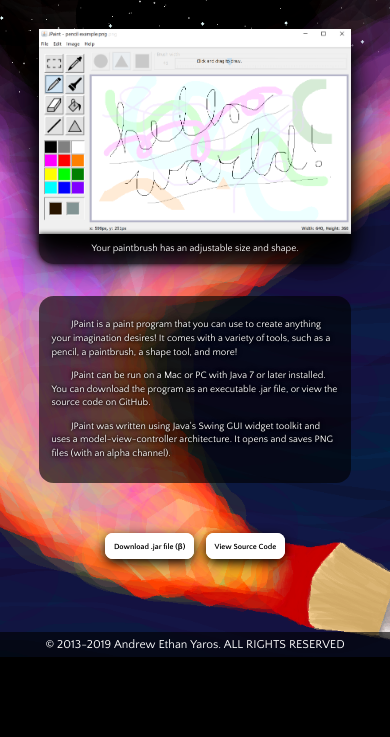
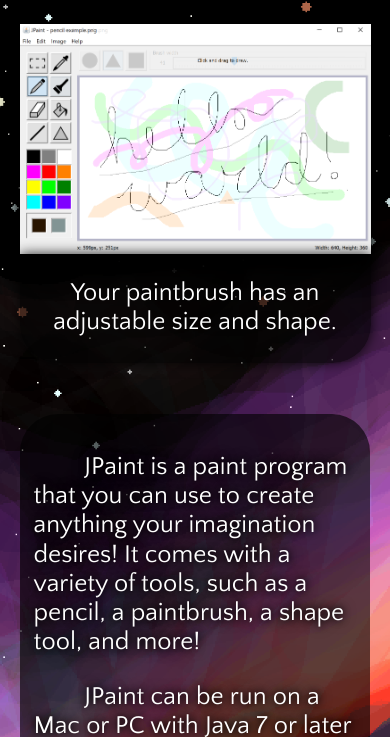
Before and after one commit to aeyaros/JPaint, a plain HTML site: page docs/index.html in a window 390 px wide. Shown: the part 135-872 px from the top of the page. Before the commit the page ends 844 px from the top, so only its background shows below. Drawn offline with Linux system fonts and the light colour scheme.

Commit message:
Website formatting adjustments, mobile formatting

```diff
--- a/docs/index.html
+++ b/docs/index.html
@@ -66,7 +66,7 @@
         }
 
         .contentContainer {
-            max-width: 80%; /* width of screenshot slideshow area */
+            max-width: 65%; /* width of screenshot slideshow area */
             margin: auto;
         }
 
@@ -77,7 +77,7 @@
 
         #description {
             font-weight: normal;
-            font-size: 5vw;
+            font-size: 4.5vw;
             text-align: center;
             text-shadow: 0 .1em .2em black, 0 0 .15em black;
             padding-top: .5em;
@@ -95,9 +95,13 @@
             box-shadow: 0 1.5em 2em black, 0 .75em 1em black;
         }
 
+        #text, #imageDescription {
+            font-size: 1.5vw;
+            line-height: 2.5vw;
+        }
+
         #imageDescription {
             max-width: 100%;
-            font-size: 2.5vw;
             padding: 1em;
             text-align: center;
             background-color: rgba(0, 0, 0, .625);
@@ -110,8 +114,6 @@
         #text {
             width: 92%;
             padding: 4%;
-            font-size: 2.5vw;
-            line-height: 3.5vw;
             text-shadow: 0 0 .3em black, 0 0 .5em black;
             text-indent: 2em;
             background: rgba(0, 0, 0, .625);
@@ -127,16 +129,17 @@
         }
 
         .linkButton {
+            margin: 1em;
+            display: inline-block;
             color: black;
             background-color: white;
-            font-size: 2vw;
+            font-size: 1em;
             font-weight: bold;
             border: .1em solid white;
             padding: 1em;
             border-radius: 1em;
-            margin: .5em;
             text-decoration: none;
-            box-shadow: 0 .5em 1.5em black;
+            box-shadow: 0 .5em 1.25em black;
         }
 
         .linkButton:hover {
@@ -152,11 +155,51 @@
         #footer {
             text-align: center;
             background: rgba(0, 0, 0, .625);
-            padding: 6px;
+            padding: 12px;
             margin-bottom: 0;
             font-size: 12px;
         }
 
+        @media only screen and (max-width: 900px) {
+            .contentContainer {
+                max-width: 80%; /* width of screenshot slideshow area */
+                margin: auto;
+            }
+
+            .linkButton {
+                margin: 1em;
+                font-size: 1.5em;
+            }
+
+            #text, #imageDescription {
+                font-size: 2.5vw;
+                line-height: 3.5vw;
+            }
+        }
+
+        @media only screen and (max-width: 767px) {
+            .contentContainer {
+                max-width: 80%; /* width of screenshot slideshow area */
+                margin: auto;
+            }
+
+            #text, #imageDescription {
+                font-size: 4.5vw;
+                line-height: 5.5vw;
+            }
+        }
+
+        @media only screen and (max-width: 512px) {
+            .contentContainer {
+                max-width: 90%; /* width of screenshot slideshow area */
+                margin: auto;
+            }
+
+            #text, #imageDescription {
+                font-size: 6.5vw;
+                line-height: 7.5vw;
+            }
+        }
     </style>
 </head>
 <body>
@@ -183,8 +226,8 @@
 </div>
 
 <div id="downloadButtons">
-    <a class="linkButton" href="./Files/JPaint.jar" target="_blank">Download .jar file (&#x3B2;)</a>
-    <a class="linkButton" href="https://github.com/aeyaros/JPaint" target="_blank">View Source Code</a>
+    <a class="linkButton" href="./Files/JPaint.jar" target="_blank">Download .jar&nbsp;file&nbsp;(&#x3B2;)</a>
+    <a class="linkButton" href="https://github.com/aeyaros/JPaint" target="_blank">View Source&nbsp;Code</a>
 </div>
 
 <div id="footer">
```
